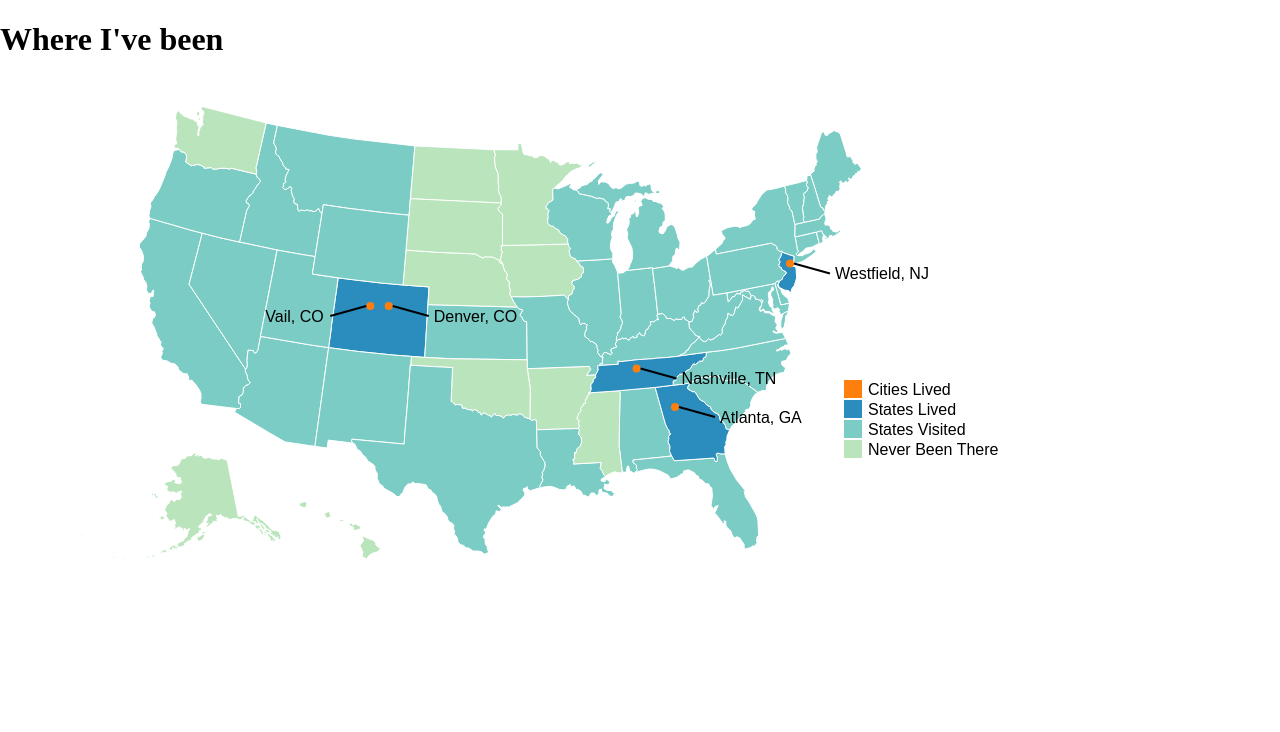
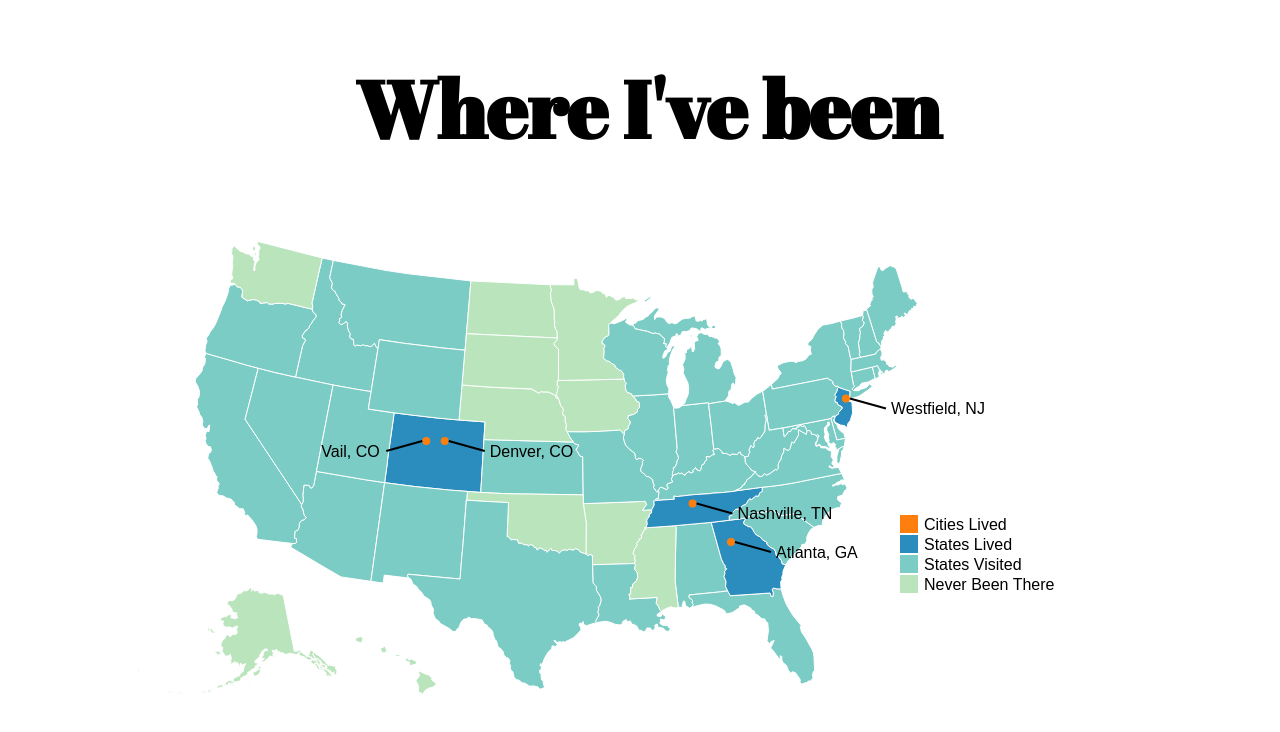
Before and after one commit to edlsto/d3-map, a plain HTML site: page index.html in a window 1280 px wide. Drawn offline with nearby package versions, Linux system fonts and the light colour scheme.

Commit message:
Adjust styles

```diff
--- a/styles.css
+++ b/styles.css
@@ -1,10 +1,13 @@
+html,
 body {
-  margin: 0;
-  position: fixed;
-  top: 0;
-  right: 0;
-  bottom: 0;
-  left: 0;
+  width: 100%;
+  height: 100%;
+  text-align: center;
+}
+
+.map {
+  margin: 0 auto;
+  /* display: block; */
 }
 
 .axis text {
@@ -15,3 +18,8 @@ body {
   position: relative;
   right: 10em;
 }
+
+.title {
+  font-family: "Abril Fatface", cursive;
+  font-size: 5em;
+}
```
